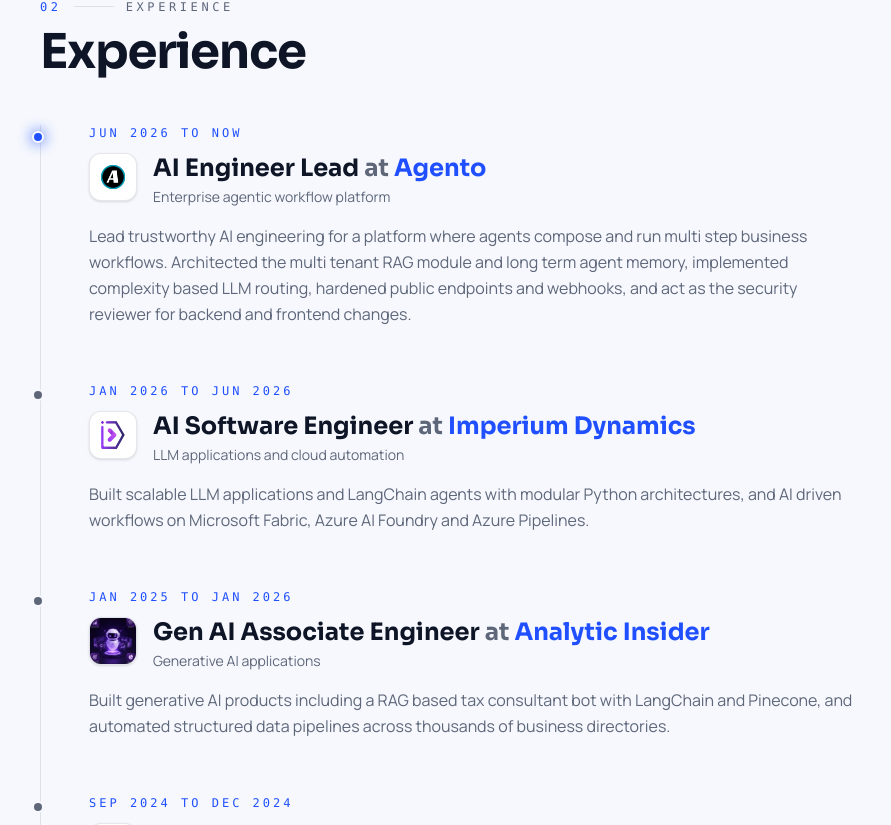
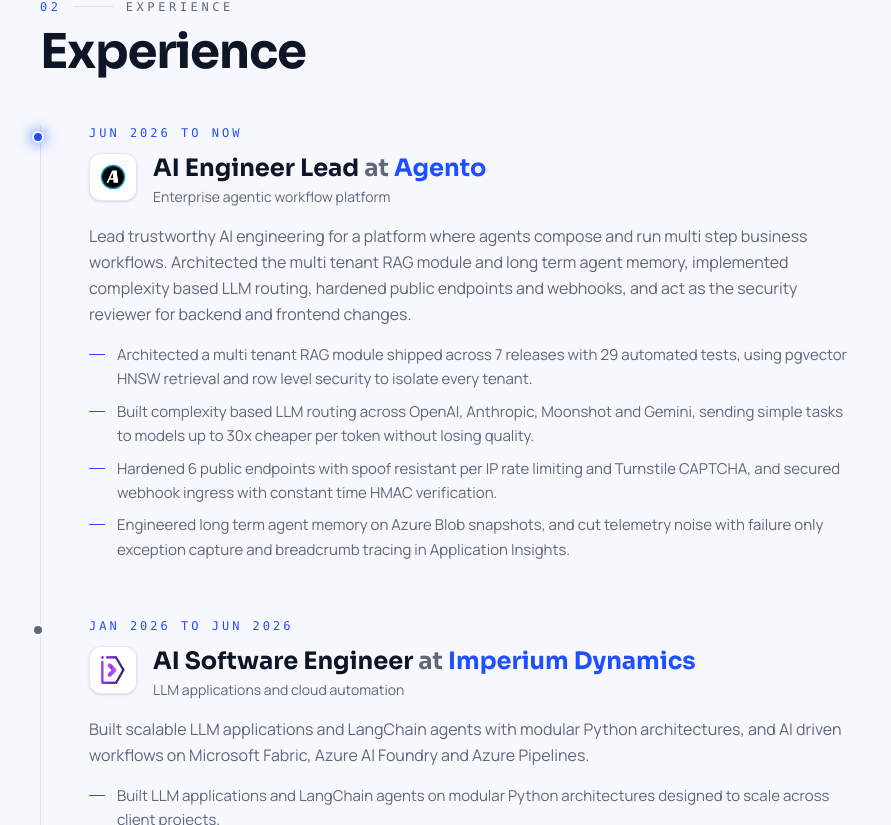
Before and after one commit to Mehdi-Abidi/My_Portfolio, a Next.js app: page / in a window 1280 px wide. Shown: the part 1975-2800 px from the top of the page, without its empty margins (0-891 px from the left). Built offline with nearby package versions, Linux system fonts and the light colour scheme.

Commit message:
Add four quantified highlights under each experience role.

```diff
--- a/src/components/Experience.tsx
+++ b/src/components/Experience.tsx
@@ -37,6 +37,16 @@
                 </div>
               </div>
               <p className="mt-4 max-w-3xl leading-relaxed text-mute">{e.text}</p>
+              {e.highlights?.length ? (
+                <ul className="mt-4 max-w-3xl space-y-2">
+                  {e.highlights.map((h) => (
+                    <li key={h} className="flex gap-3 text-[15px] leading-relaxed text-mute">
+                      <span className="mt-[11px] h-px w-4 shrink-0 bg-accent" />
+                      <span>{h}</span>
+                    </li>
+                  ))}
+                </ul>
+              ) : null}
             </li>
           </Reveal>
         ))}
--- a/src/data/site.ts
+++ b/src/data/site.ts
@@ -231,6 +231,12 @@
     site: "https://www.agento.au",
     where: "Enterprise agentic workflow platform",
     text: "Lead trustworthy AI engineering for a platform where agents compose and run multi step business workflows. Architected the multi tenant RAG module and long term agent memory, implemented complexity based LLM routing, hardened public endpoints and webhooks, and act as the security reviewer for backend and frontend changes.",
+    highlights: [
+      "Architected a multi tenant RAG module shipped across 7 releases with 29 automated tests, using pgvector HNSW retrieval and row level security to isolate every tenant.",
+      "Built complexity based LLM routing across OpenAI, Anthropic, Moonshot and Gemini, sending simple tasks to models up to 30x cheaper per token without losing quality.",
+      "Hardened 6 public endpoints with spoof resistant per IP rate limiting and Turnstile CAPTCHA, and secured webhook ingress with constant time HMAC verification.",
+      "Engineered long term agent memory on Azure Blob snapshots, and cut telemetry noise with failure only exception capture and breadcrumb tracing in Application Insights.",
+    ],
   },
   {
     period: "Jan 2026 to Jun 2026",
@@ -240,6 +246,12 @@
     site: "https://imperiumdynamics.com",
     where: "LLM applications and cloud automation",
     text: "Built scalable LLM applications and LangChain agents with modular Python architectures, and AI driven workflows on Microsoft Fabric, Azure AI Foundry and Azure Pipelines.",
+    highlights: [
+      "Built LLM applications and LangChain agents on modular Python architectures designed to scale across client projects.",
+      "Developed AI driven workflows and cloud automation across 3 Microsoft platforms: Fabric, Azure AI Foundry and Azure Pipelines.",
+      "Implemented secure backend authentication for AI services deployed on Azure.",
+      "Standardised development with Git and PDM managed environments for reproducible builds and deployments.",
+    ],
   },
   {
     period: "Jan 2025 to Jan 2026",
@@ -250,6 +262,12 @@
     site: "https://analyticinsider.com",
     where: "Generative AI applications",
     text: "Built generative AI products including a RAG based tax consultant bot with LangChain and Pinecone, and automated structured data pipelines across thousands of business directories.",
+    highlights: [
+      "Built a RAG tax consultant bot on LangChain and Pinecone that improved query retrieval efficiency by 12%.",
+      "Automated structured data pipelines covering 3,000+ business directories to feed LLM applications at scale.",
+      "Shipped 2 GPT-4 tax assistants, BotTax and US TaxPatriot, with voice input and source citations down to the page.",
+      "Migrated retrieval from local FAISS to Pinecone with 3072 dimension OpenAI embeddings so the bots could scale.",
+    ],
   },
   {
     period: "Sep 2024 to Dec 2024",
@@ -259,6 +277,12 @@
     site: "https://10pearls.com",
     where: "Forecasting and real time pipelines",
     text: "Developed an air quality prediction system with real time OpenWeather and Hopsworks pipelines, and automated CI/CD with GitHub Actions.",
+    highlights: [
+      "Built an AQI forecaster with Random Forest, Ridge and Logistic Regression that reached 87% accuracy.",
+      "Forecast air quality 72 hours ahead from a year of hourly OpenWeather pollution data.",
+      "Automated CI/CD with GitHub Actions, cutting deployment time by 30%, with hourly feature runs and daily retraining.",
+      "Explained predictions with SHAP and LIME, and served the forecast through a Streamlit dashboard with hazard alerts.",
+    ],
   },
 ];
 
```
